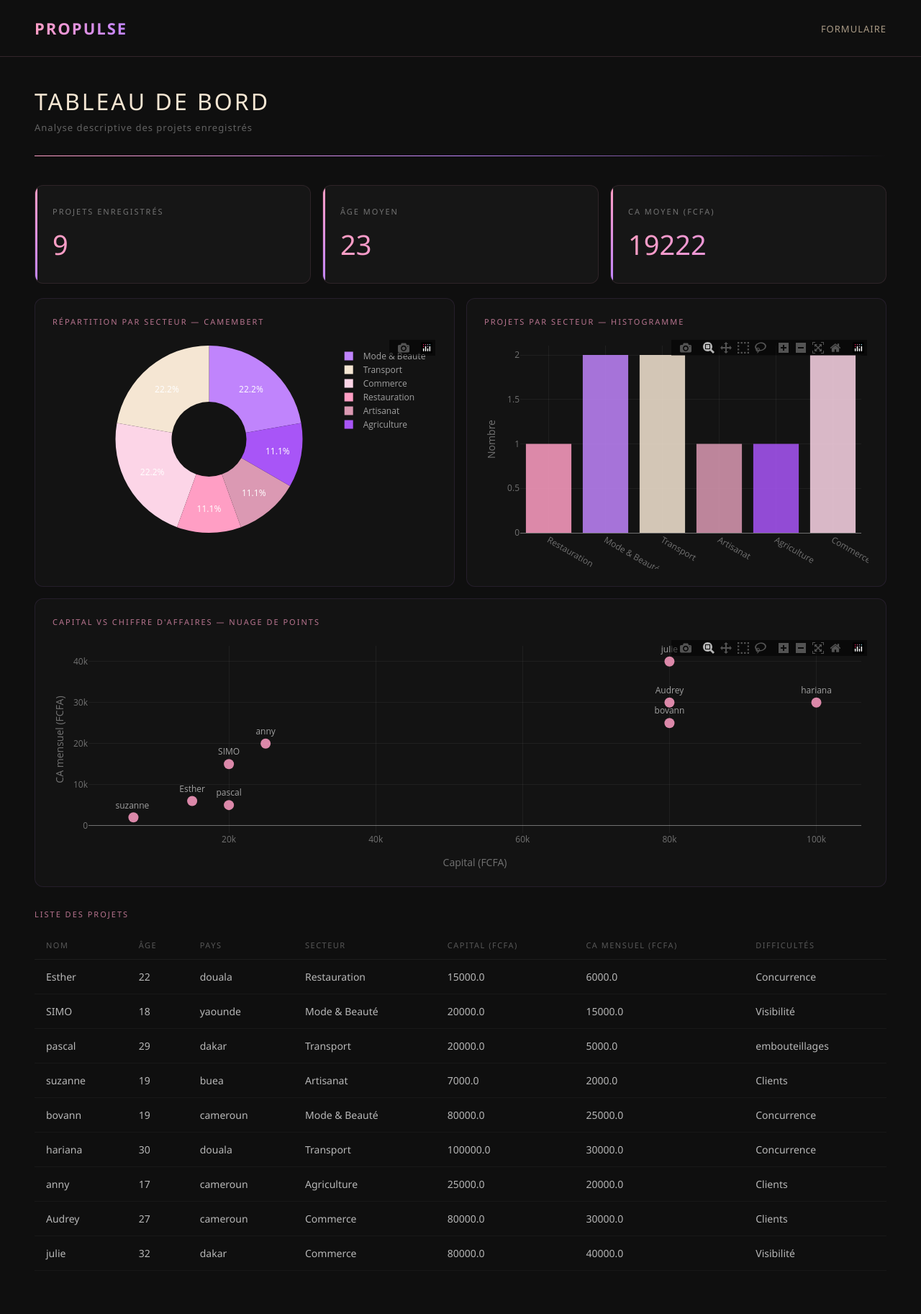
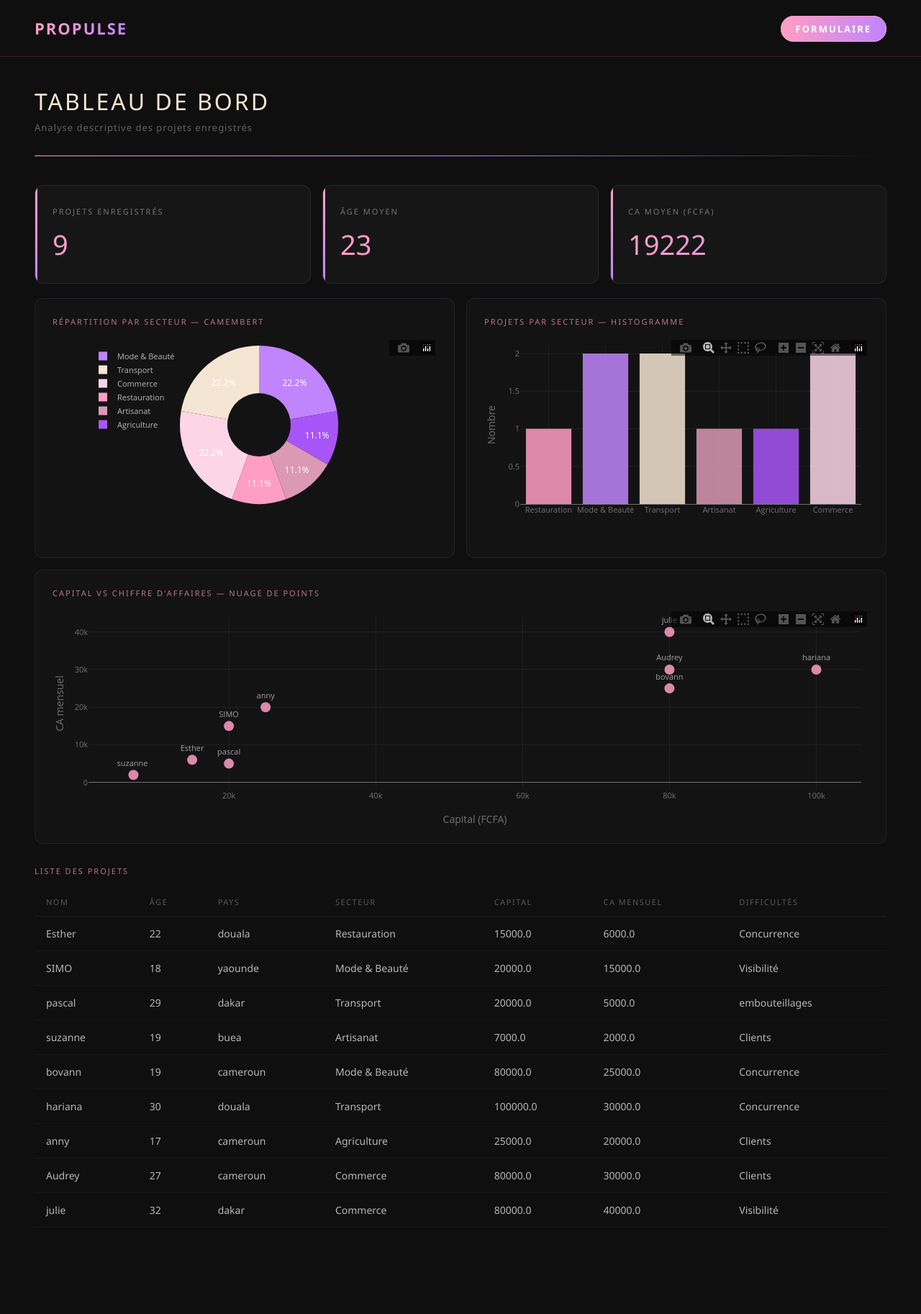
Before and after one commit to suzannefantchom-maker/propulse, a Flask app: page /dashboard in a window 1280 px wide. Shown: the whole page at 72% size. After the commit the page ends 1690 px from the top, so only its background shows below. Run offline with Flask 3, Linux system fonts and the light colour scheme; data comes from the database, SQL or seed files in the repository; some libraries are stand-ins or nearby versions.

Commit message:
Dashboard mobile pro

```diff
--- a/templates/dashboard.html
+++ b/templates/dashboard.html
@@ -29,13 +29,17 @@
             -webkit-text-fill-color: transparent;
         }
         nav a {
-    color: #ebd5b8;
+            color: white;
             text-decoration: none;
             margin-left: 30px;
             font-size: 13px;
-    letter-spacing: 1px;
+            letter-spacing: 2px;
             text-transform: uppercase;
-    opacity: 0.7;
+            font-weight: 600;
+            padding: 8px 20px;
+            border: 1px solid #ff9ec4;
+            border-radius: 20px;
+            background: linear-gradient(90deg, #ff9ec4, #c084fc);
         }
         .page-title {
             padding: 40px 48px 10px;
@@ -125,6 +129,7 @@
         }
         .table-container {
             padding: 0 48px 60px;
+            overflow-x: auto;
         }
         table {
             width: 100%;
@@ -165,19 +246,25 @@
 
     <div class="stats">
         <div class="stat-card">
+            <div>
                 <div class="label">Projets enregistrés</div>
                 <div class="value">{{ data|length }}</div>
             </div>
+        </div>
         <div class="stat-card">
+            <div>
                 <div class="label">Âge moyen</div>
                 <div class="value">
                     {% if data %}{{ (data|map(attribute='age')|list|sum / data|length)|int }}{% else %}0{% endif %}
                 </div>
             </div>
+        </div>
         <div class="stat-card">
+            <div>
                 <div class="label">CA moyen (FCFA)</div>
                 <div class="value">
                     {% if data %}{{ (data|map(attribute='chiffre_affaires')|list|sum / data|length)|int }}{% else %}0{% endif %}
+                </div>
             </div>
         </div>
     </div>
@@ -185,18 +272,18 @@
     <div class="charts">
         <div class="chart-box">
             <div class="chart-title">Répartition par secteur — Camembert</div>
-            <div id="camembertChart" style="height:320px"></div>
+            <div id="camembertChart" style="height:280px"></div>
         </div>
         <div class="chart-box">
             <div class="chart-title">Projets par secteur — Histogramme</div>
-            <div id="histogrammeChart" style="height:320px"></div>
+            <div id="histogrammeChart" style="height:280px"></div>
         </div>
     </div>
 
     <div class="chart-full">
         <div class="chart-box">
             <div class="chart-title">Capital vs Chiffre d'affaires — Nuage de points</div>
-            <div id="nuageChart" style="height:320px"></div>
+            <div id="nuageChart" style="height:300px"></div>
         </div>
     </div>
 
@@ -208,8 +295,8 @@
                 <th>Âge</th>
                 <th>Pays</th>
                 <th>Secteur</th>
-                <th>Capital (FCFA)</th>
-                <th>CA mensuel (FCFA)</th>
+                <th>Capital</th>
+                <th>CA mensuel</th>
                 <th>Difficultés</th>
             </tr>
             {% for row in data %}
@@ -229,11 +316,15 @@
     <script>
         const data = {{ data | tojson }};
         const colors = ['#ff9ec4', '#c084fc', '#f5e6d3', '#db99b3', '#a855f7', '#fcd5e7'];
+        const isMobile = window.innerWidth <= 768;
+
         const layout_base = {
             paper_bgcolor: 'transparent',
             plot_bgcolor: 'transparent',
-            font: { color: 'rgba(255,255,255,0.6)', size: 12 },
-            margin: { t: 10, b: 50, l: 50, r: 10 }
+            font: { color: 'rgba(255,255,255,0.6)', size: isMobile ? 10 : 12 },
+            margin: isMobile
+                ? { t: 10, b: 40, l: 30, r: 10 }
+                : { t: 10, b: 50, l: 50, r: 10 }
         };
 
         const secteurs = {};
@@ -246,9 +337,17 @@
             labels: Object.keys(secteurs),
             values: Object.values(secteurs),
             marker: { colors: colors },
-            textfont: { color: 'white' },
+            textfont: { color: 'white', size: isMobile ? 9 : 12 },
             hole: 0.4
-        }], { ...layout_base, showlegend: true });
+        }], {
+            ...layout_base,
+            showlegend: true,
+            legend: {
+                font: { size: isMobile ? 9 : 11, color: 'rgba(255,255,255,0.7)' },
+                orientation: isMobile ? 'h' : 'v',
+                x: 0, y: isMobile ? -0.3 : 1
+            }
+        });
 
         Plotly.newPlot('histogrammeChart', [{
             type: 'bar',
@@ -257,8 +356,18 @@
             marker: { color: colors, opacity: 0.85 }
         }], {
             ...layout_base,
-            xaxis: { color: 'rgba(255,255,255,0.4)', gridcolor: 'rgba(255,255,255,0.05)' },
-            yaxis: { color: 'rgba(255,255,255,0.4)', gridcolor: 'rgba(255,255,255,0.05)', title: 'Nombre' }
+            xaxis: {
+                color: 'rgba(255,255,255,0.4)',
+                gridcolor: 'rgba(255,255,255,0.05)',
+                tickfont: { size: isMobile ? 8 : 11 },
+                tickangle: isMobile ? -35 : 0
+            },
+            yaxis: {
+                color: 'rgba(255,255,255,0.4)',
+                gridcolor: 'rgba(255,255,255,0.05)',
+                title: 'Nombre',
+                tickfont: { size: isMobile ? 8 : 11 }
+            }
         });
 
         Plotly.newPlot('nuageChart', [{
@@ -268,12 +377,22 @@
             y: data.map(d => d.chiffre_affaires),
             text: data.map(d => d.nom),
             textposition: 'top center',
-            marker: { color: '#ff9ec4', size: 14, opacity: 0.85 },
-            textfont: { color: 'rgba(255,255,255,0.6)' }
+            marker: { color: '#ff9ec4', size: isMobile ? 10 : 14, opacity: 0.85 },
+            textfont: { color: 'rgba(255,255,255,0.6)', size: isMobile ? 8 : 11 }
         }], {
             ...layout_base,
-            xaxis: { title: 'Capital (FCFA)', color: 'rgba(255,255,255,0.4)', gridcolor: 'rgba(255,255,255,0.05)' },
-            yaxis: { title: 'CA mensuel (FCFA)', color: 'rgba(255,255,255,0.4)', gridcolor: 'rgba(255,255,255,0.05)' }
+            xaxis: {
+                title: 'Capital (FCFA)',
+                color: 'rgba(255,255,255,0.4)',
+                gridcolor: 'rgba(255,255,255,0.05)',
+                tickfont: { size: isMobile ? 8 : 11 }
+            },
+            yaxis: {
+                title: 'CA mensuel',
+                color: 'rgba(255,255,255,0.4)',
+                gridcolor: 'rgba(255,255,255,0.05)',
+                tickfont: { size: isMobile ? 8 : 11 }
+            }
         });
     </script>
 </body>
```
Also changed, not shown: other parts of templates/dashboard.html (+76 -0 lines). Lines whose indentation alone changed are shown as unchanged.
